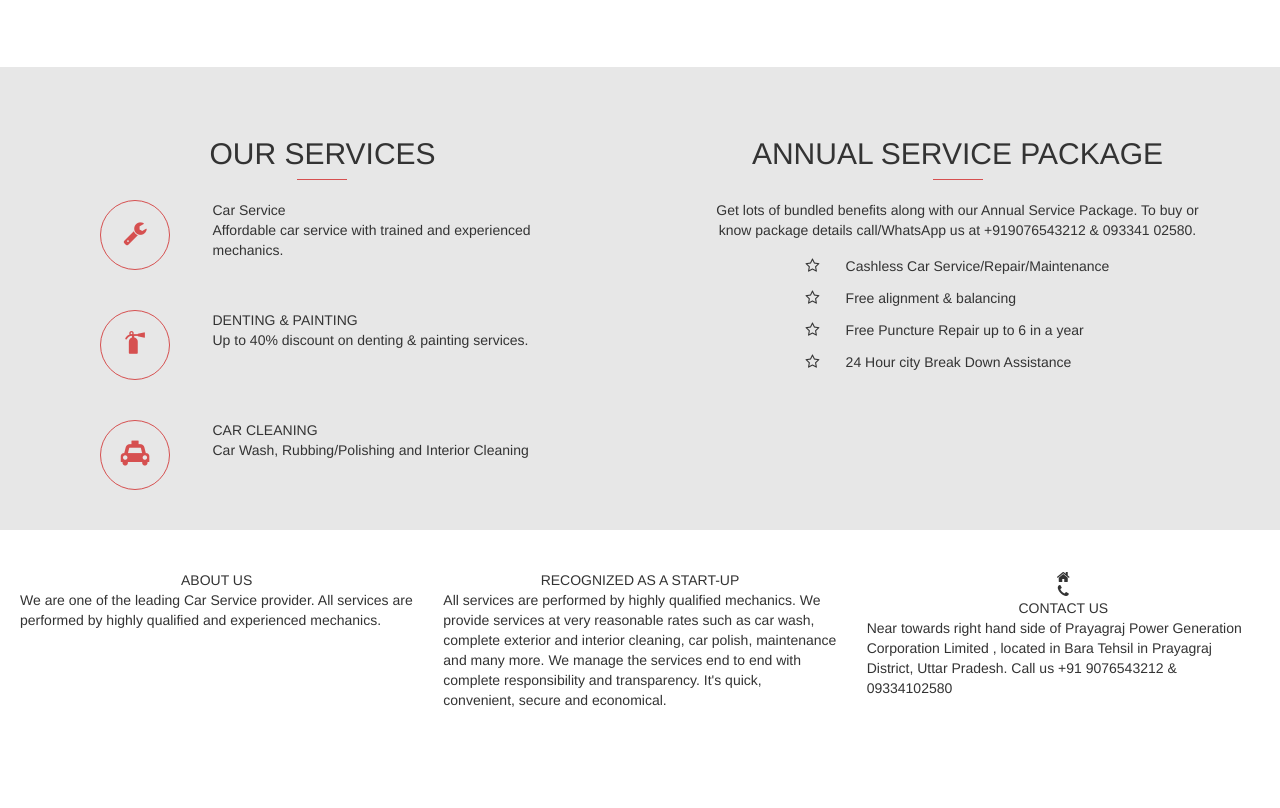
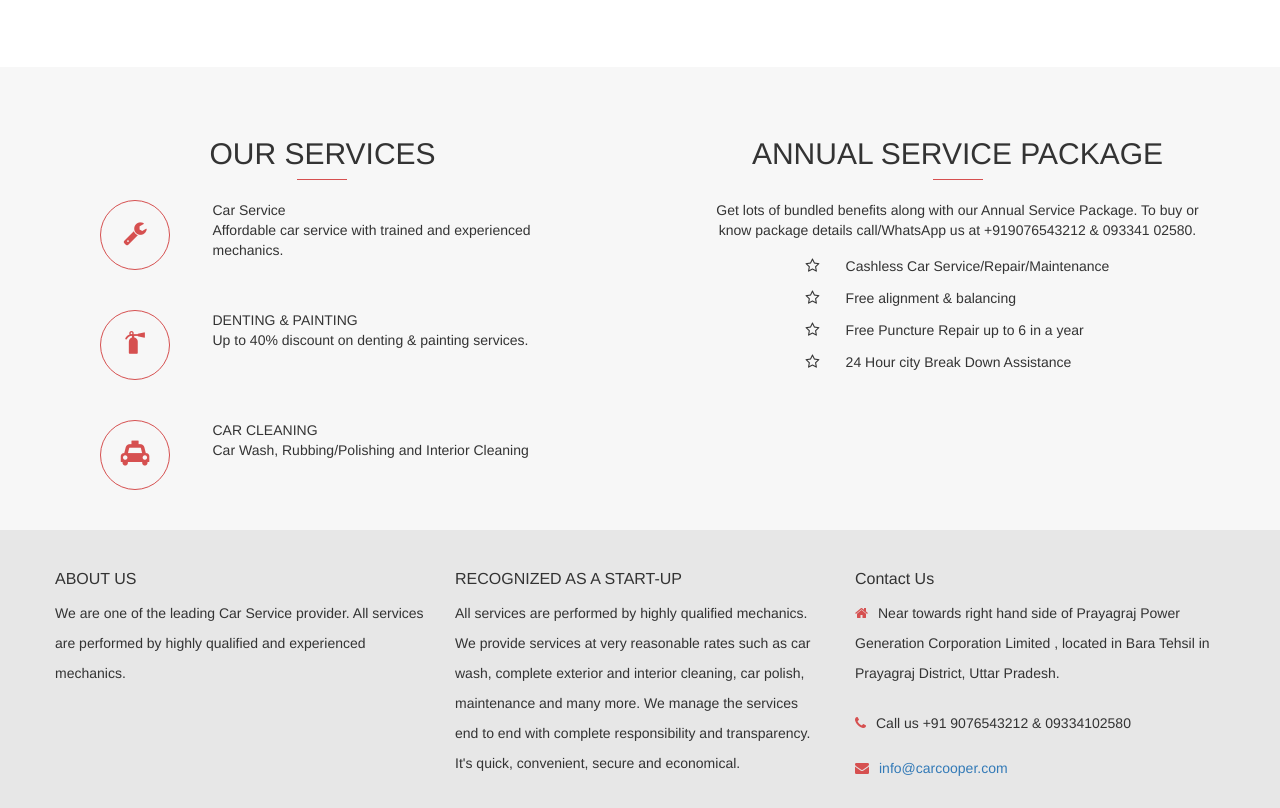
Before and after one commit to sarah6781/sharda-enterprise, a plain HTML site: page gh-pages/index.html in a window 1280 px wide. Shown: the part 1403-2211 px from the top of the page. Before the commit the page ends 2143 px from the top, so only its background shows below. Drawn offline with nearby package versions, Linux system fonts and the light colour scheme.

Commit message:
Update index.html

```diff
--- a/gh-pages/index.html
+++ b/gh-pages/index.html
@@ -135,17 +135,19 @@
 			padding: 20px;
 			padding-top: 50px;
 			margin-top: 50px;
-			background-color: #e7e7e7;
+			background-color: #f7f7f7;
 		}
 
 		.service-items .row {
 			margin-top: 20px;
 		}
+
 		@media (min-width: 768px) {
 			.service-items .row {
 				width: 500px;
 			}
 		}
+
 		.package-dec {
 			text-align: center;
 			margin-top: 20px;
@@ -163,9 +165,36 @@
 			position: relative;
 			padding-left: 40px;
 		}
+
 		.footer {
-			margin-top: 20px;
-			padding: 20px
+			padding: 20px;
+			display: flex;
+			align-items: center;
+			justify-content: center;
+			background-color: #e7e7e7;
+		}
+
+		.footer .row {
+			max-width: 1200px;
+		}
+
+		.footer h3 {
+			font-size: 16px;
+		}
+
+		.footer p {
+			line-height: 30px;
+		}
+
+		.footer i {
+			color: #d65050;
+			margin-right: 10px;
+		}
+
+		.contact-address,
+		.contact-phone {
+			margin-bottom: 20px;
+			line-height: 30px;
 		}
 
 		.list-package li:before {
@@ -176,7 +205,6 @@
 			left: 0;
 			top: 0;
 		}
-
 	</style>
 </head>
 
@@ -356,31 +384,45 @@
 		</div>
 	</div>
 	<!--service and products end-->
-	<div class="row footer">
-		<div class="col-md-4 center-data">
-			<div class="heading">
-				ABOUT US
+	<!--footer start-->
+	<div class="footer">
+		<div class="row">
+			<div class="col-md-4">
+				<h3>
+					ABOUT US
+				</h3>
+				<p>We are one of the leading Car Service provider. All services are performed by highly qualified and
+					experienced mechanics.</p>
+
 			</div>
-			<p>We are one of the leading Car Service provider. All services are performed by highly qualified and
-				experienced mechanics.</p>
+			<div class="col-md-4">
+				<h3>
+					RECOGNIZED AS A START-UP
+				</h3>
+				<p>All services are performed by highly qualified mechanics. We provide services at very reasonable rates such
+					as
+					car wash, complete exterior and interior cleaning, car polish, maintenance and many more. We manage the
+					services
+					end to end with complete responsibility and transparency. It's quick, convenient, secure and economical.</p>
+			</div>
 
+			<div class="col-md-4">
+				<aside>
+					<h3>Contact Us</h3>
+					<div class="contact-address"><span><i class="fa fa-home"></i></span>Near towards right hand side
+						of Prayagraj Power Generation Corporation Limited , located in Bara Tehsil in Prayagraj
+						District, Uttar Pradesh.</div>
+					<div class="contact-phone"><span><i class="fa fa-phone"></i></span>Call us +91 9076543212 &
+						09334102580</div>
+					<div class="contact-email"><span><i class="fa fa-envelope"></i></span><a
+							href="mailto:info@carcooper.com">info@carcooper.com</a></div>
+				</aside>
+			</div>
 		</div>
-		<div class="col-md-4 center-data">
-			<div class="heading">
-				RECOGNIZED AS A START-UP
-			</div>
-			<p>All services  are performed by highly qualified mechanics.  We provide services at very reasonable rates such as car wash, complete exterior and interior cleaning, car polish, maintenance and many more. We manage the services end to end with complete responsibility and transparency. It's quick, convenient, secure and economical.</p>
+		<div>
 		</div>
-		<div class="col-md-4 center-data">
-			<i class="fa fa-home"></i>
-			<i class="fa fa-phone"></i>
-			<div class="heading">
-				CONTACT US
-			</div>
-			<p>Near towards right hand side of Prayagraj Power Generation Corporation Limited , located in Bara Tehsil in Prayagraj District, Uttar Pradesh.
-				Call us +91 9076543212 & 09334102580</p>
-		</div>
-	</div>
+		<!--footer end-->
+
 </body>
 
 </html>
```
